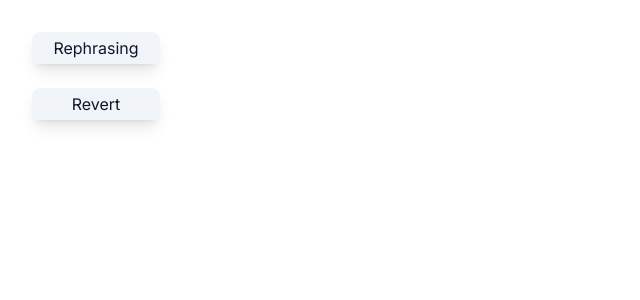
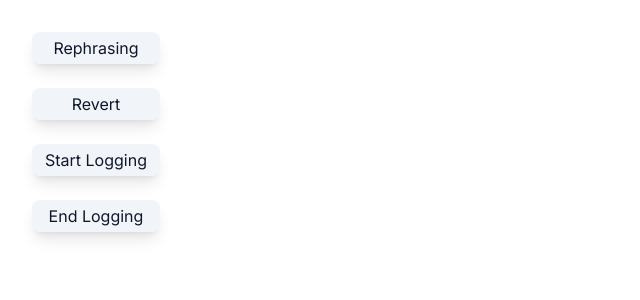
Before and after one commit to ytzka14/fvr_extension, a React (Vite) app: page / in a window 1280 px wide. Shown: the top 300 px of the page, without its empty margins (0-640 px from the left). Built offline with nearby package versions, Linux system fonts and the light colour scheme.

Commit message:
try logging

```diff
--- a/src/App.tsx
+++ b/src/App.tsx
@@ -12,6 +12,18 @@ function App() {
     if (!tab.id) return;
     chrome.tabs.sendMessage(tab.id, { action: "revert" });
   };
+
+  const startLog = async () => {
+    const [tab] = await chrome.tabs.query({ active: true });
+    if (!tab.id) return;
+    chrome.tabs.sendMessage(tab.id, { action: "startLog" });
+  }
+
+  const endLog = async () => {
+    const [tab] = await chrome.tabs.query({ active: true });
+    if (!tab.id) return;
+    chrome.tabs.sendMessage(tab.id, { action: "endLog" });
+  }
 
   return (
     <div className="App">
@@ -28,6 +40,18 @@ function App() {
         >
           Revert
         </button>
+        <button
+          className="bg-slate-100 rounded-lg p-1 cursor-pointer hover:bg-slate-200 transition-all shadow-lg focus:inset-shadow-lg"
+          onClick={startLog}
+        >
+          Start Logging
+        </button>
+        <button
+          className="bg-slate-100 rounded-lg p-1 cursor-pointer hover:bg-slate-200 transition-all shadow-lg focus:inset-shadow-lg"
+          onClick={endLog}
+        >
+          End Logging
+        </button>
       </div>
     </div>
   );
--- a/src/content.ts
+++ b/src/content.ts
@@ -32,10 +32,96 @@ const revertPage = () => {
   });
 };
 
+let loggingActive = false;
+let startTime: number,
+  maxScrollDepth: number,
+  totalScrollAmount: number,
+  upScrollAmount: number,
+  scrollReversals: number,
+  lastScrollY: number,
+  lastScrollTime: number,
+  nonScrollTime: number,
+  scrollIntervals: {time: number, pixels: number}[],
+  currentInterval: number,
+  lastDirection: number;
+
+const startLog = () => {
+  loggingActive = true;
+  startTime = Date.now();
+  maxScrollDepth = 0;
+  totalScrollAmount = 0;
+  upScrollAmount = 0;
+  scrollReversals = 0;
+  lastScrollY = window.scrollY;
+  lastScrollTime = Date.now();
+  nonScrollTime = 0;
+  scrollIntervals = [];
+  currentInterval = 0;
+  lastDirection = 0;
+
+  const trackScrolling = () => {
+    if (!loggingActive) return;
+    const now = Date.now();
+    const scrollY = window.scrollY;
+    const delta = scrollY - lastScrollY;
+
+    if (delta !== 0) {
+      totalScrollAmount += Math.abs(delta);
+
+      if (delta > 0) {
+        if (lastDirection === -1) scrollReversals++;
+        lastDirection = 1;
+      } else {
+        upScrollAmount += Math.abs(delta);
+        if (lastDirection === 1) scrollReversals++;
+        lastDirection = -1;
+      }
+
+      maxScrollDepth = Math.max(maxScrollDepth, scrollY);
+      lastScrollY = scrollY;
+      lastScrollTime = now;
+    } else {
+      nonScrollTime += now - lastScrollTime;
+    }
+  };
+
+  setInterval(() => {
+    if (!loggingActive) return;
+    const scrollY = window.scrollY;
+    const distance = Math.abs(scrollY - lastScrollY);
+    scrollIntervals.push({ time: (currentInterval * 0.5), pixels: distance });
+    currentInterval++;
+  }, 500);
+
+  setInterval(trackScrolling, 100);
+};
+
+const endLog = () => {
+  loggingActive = false;
+  const timeSpent = Math.round((Date.now() - startTime) / 1000);
+  const logData = {
+    url: document.location.href,
+    title: document.title,
+    timeSpent: timeSpent,
+    maxScrollDepth: maxScrollDepth,
+    totalScrollAmount: totalScrollAmount,
+    nonScrollTime: Math.round(nonScrollTime / 1000),
+    upScrollAmount: upScrollAmount,
+    scrollReversals: scrollReversals,
+    scrollIntervals: scrollIntervals
+  };
+  console.log("Logging Data:", logData);
+  chrome.storage.local.set({ logData });
+};
+
 chrome.runtime.onMessage.addListener((message) => {
   if (message.action === "rephrase") {
     rephrasePage();
   } else if (message.action === "revert") {
     revertPage();
+  } else if (message.action === "startLog") {
+    startLog();
+  } else if (message.action === "endLog") {
+    endLog();
   }
 });
```
